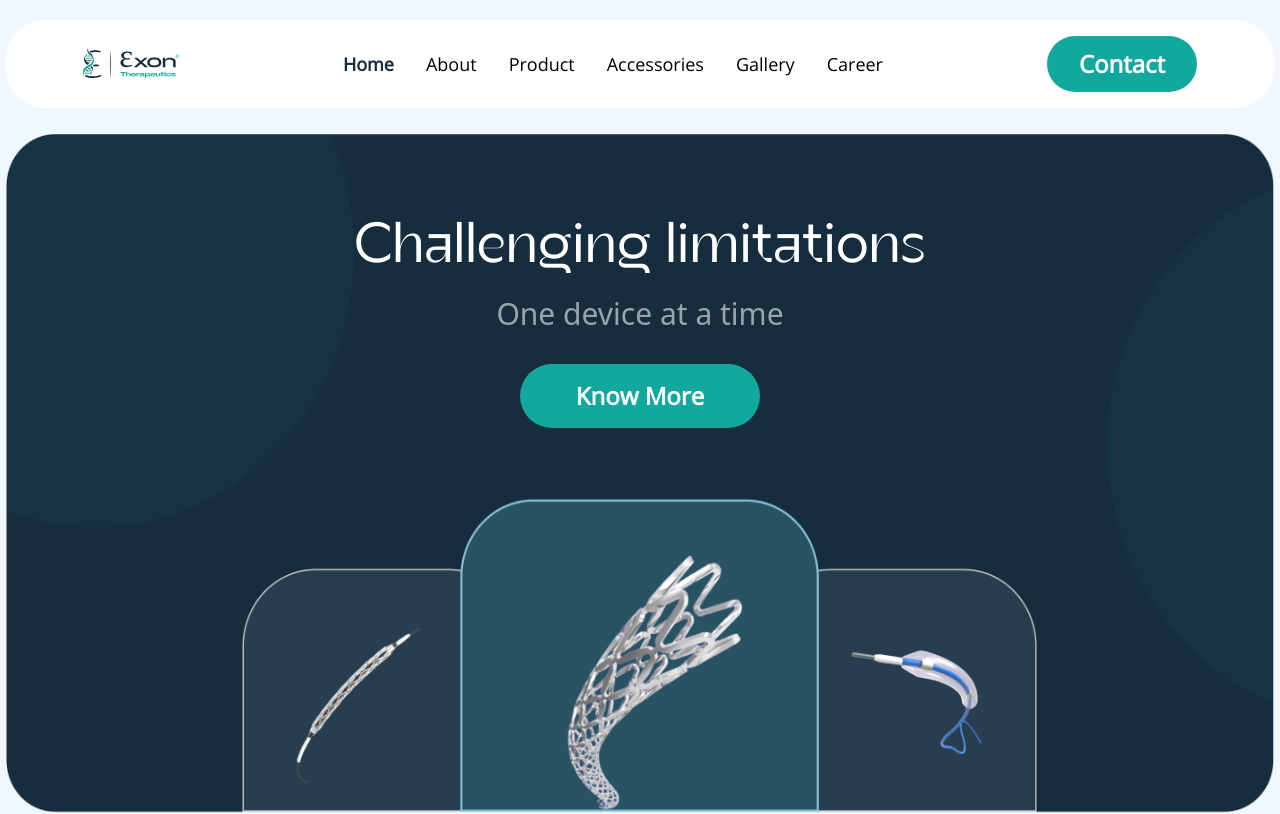
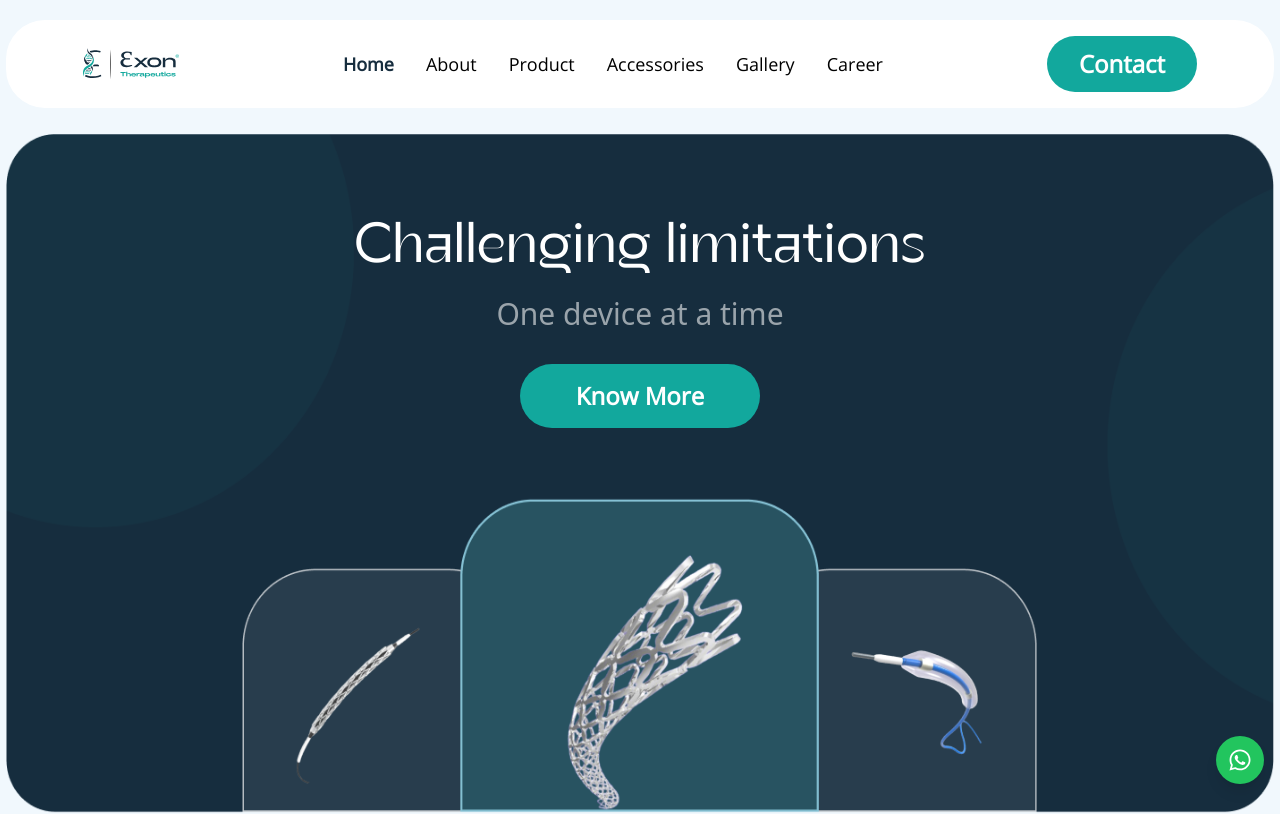
Before and after one commit to ahtfreelancers/exon, a Next.js app: page / in a window 1280 px wide. Shown: the top 814 px of the page. Built offline with nearby package versions, Linux system fonts and the light colour scheme.

Commit message:
whatsapp number added and favicon

```diff
--- a/src/app/layout.tsx
+++ b/src/app/layout.tsx
@@ -7,6 +7,7 @@ import "aos/dist/aos.css";
 import "../styles/global.scss";
 import Footer from "@/components/core/Footer";
 import { ArrowUpIcon } from "lucide-react";
+import { FaWhatsapp } from "react-icons/fa";
 
 export default function RootLayout({
   children,
@@ -125,14 +126,29 @@ export default function RootLayout({
       <body className="relative">
         {children}
         {showFooter && <Footer />}
+        <div className="fixed bottom-4 right-4 flex flex-col gap-4 z-[9999999]">
+          {/* WhatsApp Button */}
+          <a
+            href={`https://wa.me/918141603611?text=Hello! I would like to inquire about Exon Therapeutics products.`}
+            className="p-3 bg-green-500 text-white rounded-full shadow-lg transition-transform duration-300 hover:scale-110"
+            target="_blank"
+            rel="noopener noreferrer"
+            aria-label="WhatsApp"
+          >
+            <FaWhatsapp className="h-6 w-6" />
+          </a>
+
+          {/* Scroll to Top Button */}
           {showScrollButton && (
             <button
               onClick={scrollToTop}
-            className="fixed bottom-4 z-[9999999] right-4 p-1 md:p-3 bg-secondary text-white rounded-full shadow-md transition-colors duration-300 animate-bounce"
+              className="p-3 bg-secondary text-white rounded-full shadow-lg transition-transform duration-300 animate-bounce"
+              aria-label="Scroll to Top"
             >
               <ArrowUpIcon className="h-6 w-6" />
             </button>
           )}
+        </div>
       </body>
     </html>
   );
```
Also changed, not shown: 1 other file (tests, documents, lock files or other folders). Lines whose indentation alone changed are shown as unchanged.
